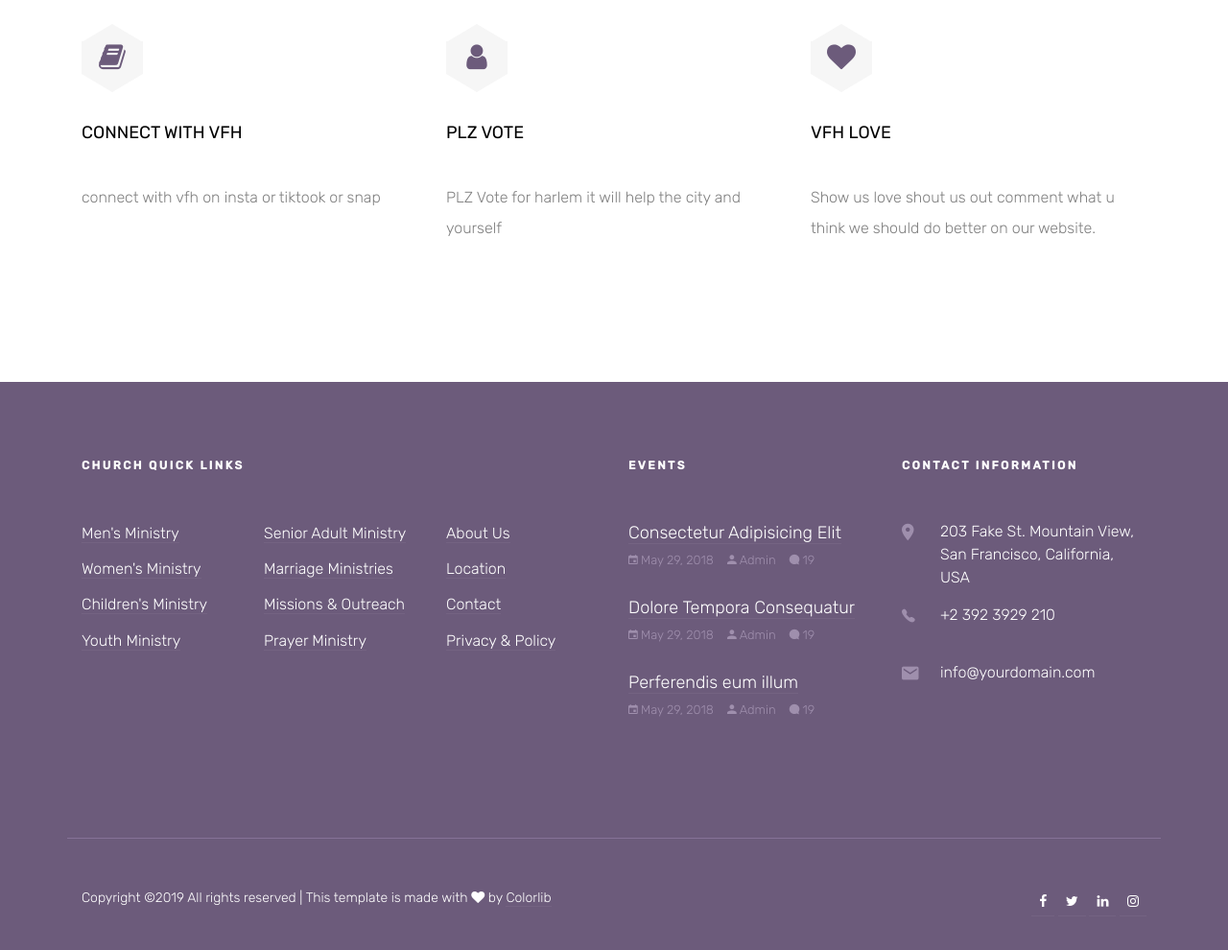
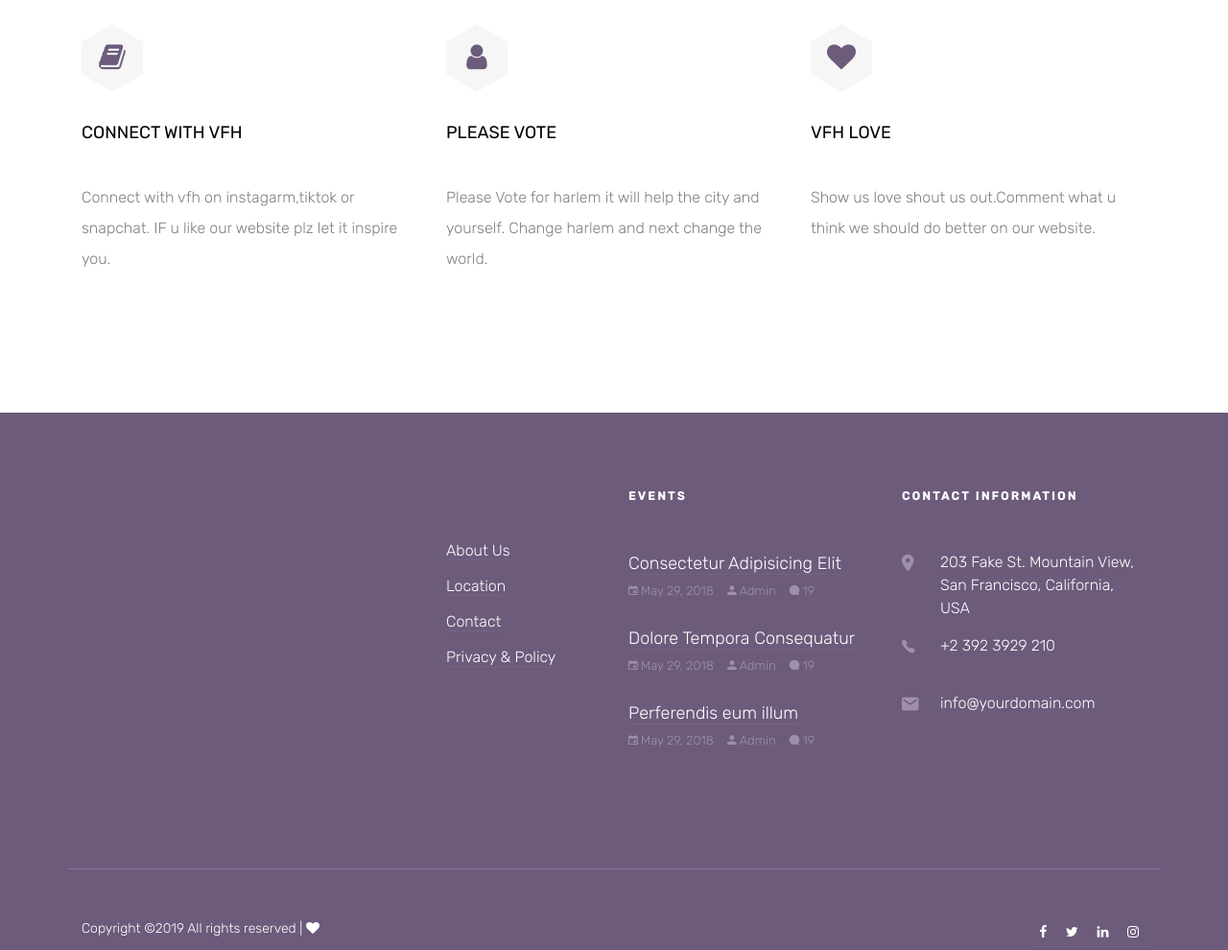
Before and after one commit to code-for-life-usa-llc/vfh, a plain HTML site: page index.html in a window 1280 px wide. Shown: the part 1620-2610 px from the top of the page at 96% size. Drawn offline with Linux system fonts and the light colour scheme; files whose address does not match are found by name.

Commit message:
'tuesday_changes'

```diff
--- a/index.html
+++ b/index.html
@@ -79,7 +79,7 @@
     </header>
     <!-- END header -->
 
-    <section class="site-hero overlay" data-stellar-background-ratio="0.5" style="background-image: url(images/big_image_2.jpg);">
+    <section class="site-hero overlay" data-stellar-background-ratio="0.5" style="background-image: url(images/taino%20towerr.jpg);">
       <div class="container">
         <div class="row align-items-center justify-content-center site-hero-inner">
           <div class="col-md-8 text-center">
@@ -160,8 +160,8 @@
 
               </div>
               <div class="block-43-text">
-                <h3 class="block-43-heading">Connect With vfh</h3>
-                <p>connect with vfh on insta or tiktook or snap </p>
+                <h3 class="block-43-heading">Connect With VFH</h3>
+                <p>Connect with vfh on instagarm,tiktok or snapchat. IF u like our website plz let it inspire you. </p>
 
               </div>
             </div>
@@ -175,8 +175,8 @@
 
               </div>
               <div class="block-43-text">
-                <h3 class="block-43-heading">plz vote</h3>
-                <p>PLZ Vote for harlem it will help the city and yourself</p>
+                <h3 class="block-43-heading">Please vote</h3>
+                <p>Please Vote for harlem it will help the city and yourself. Change harlem and next change the world.</p>
               </div>
             </div>
           </div>
@@ -189,8 +189,8 @@
 
               </div>
               <div class="block-43-text">
-                <h3 class="block-43-heading">vfh Love</h3>
-                <p>Show us love shout us out comment what u think we should do better on our website.</p>
+                <h3 class="block-43-heading">VFH Love</h3>
+                <p>Show us love shout us out.Comment what u think we should do better on our website.</p>
               </div>
             </div>
           </div>
@@ -211,22 +211,16 @@
             <p>Perferendis eum illum voluptatibus dolore tempora consequatur minus asperiores temporibus.</p>
           </div> -->
           <div class="col-md-6 col-lg-6 mb-5 mb-lg-0">
-            <h3 class="heading">Church Quick Links</h3>
+            <h3 class="heading"></h3>
             <div class="row">
               <div class="col-md-4">
                 <ul class="list-unstyled">
-                  <li><a href="#">Men's Ministry</a></li>
-                  <li><a href="#">Women's Ministry</a></li>
-                  <li><a href="#">Children's Ministry</a></li>
-                  <li><a href="#">Youth Ministry</a></li>
+
                 </ul>
               </div>
               <div class="col-md-4">
                 <ul class="list-unstyled">
-                  <li><a href="#">Senior Adult Ministry</a></li>
-                  <li><a href="#">Marriage Ministries</a></li>
-                  <li><a href="#">Missions & Outreach</a></li>
-                  <li><a href="#">Prayer Ministry</a></li>
+
                 </ul>
               </div>
               <div class="col-md-4">
@@ -287,7 +281,7 @@
           <div class="col-md-12 text-center copyright">
 
             <p class="float-md-left"><!-- Link back to Colorlib can't be removed. Template is licensed under CC BY 3.0. -->
-Copyright &copy;<script>document.write(new Date().getFullYear());</script> All rights reserved | This template is made with <i class="fa fa-heart" aria-hidden="true"></i> by <a href="https://colorlib.com" target="_blank" class="text-primary">Colorlib</a>
+Copyright &copy;<script>document.write(new Date().getFullYear());</script> All rights reserved | <i class="fa fa-heart" aria-hidden="true"></i>  <a href="https://colorlib.com" target="_blank" class="text-primary"></a>
 <!-- Link back to Colorlib can't be removed. Template is licensed under CC BY 3.0. --></p>
             <p class="float-md-right">
               <a href="#" class="fa fa-facebook p-2"></a>
```
Also changed, not shown: images/taino towerr.jpg (added).
